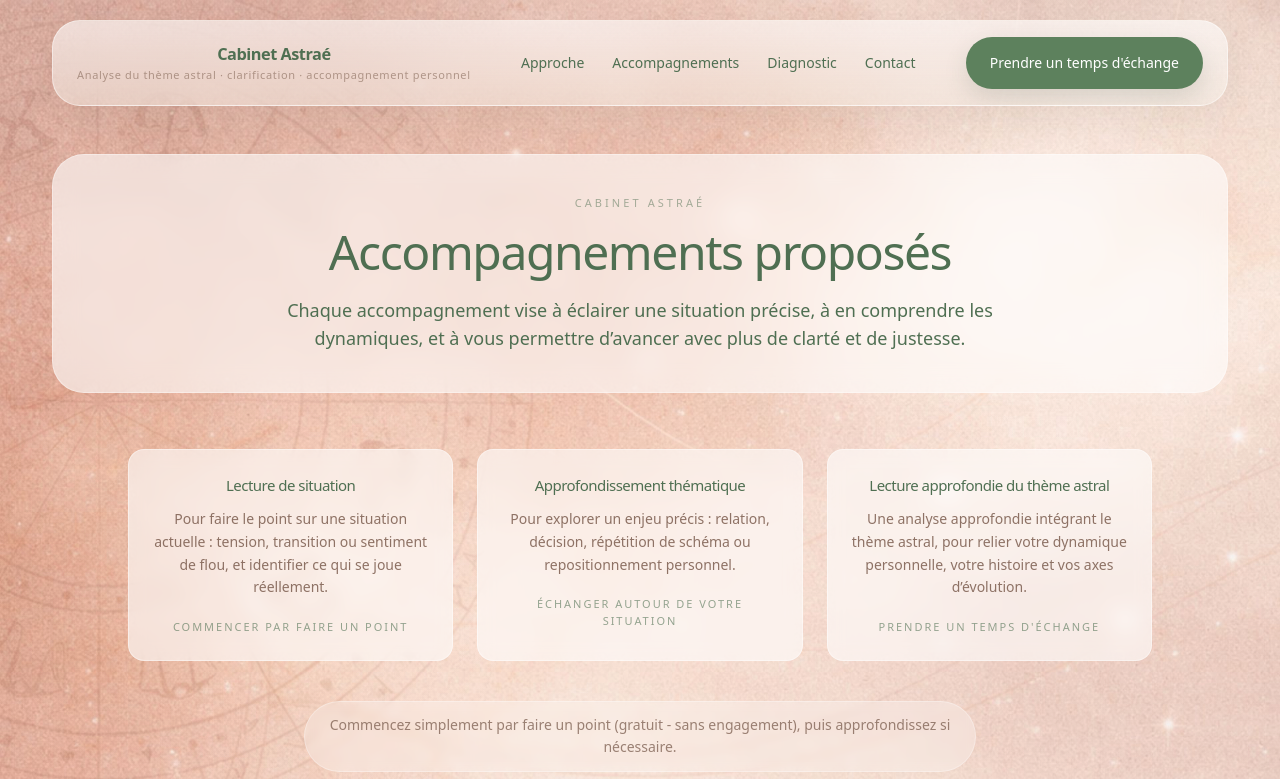
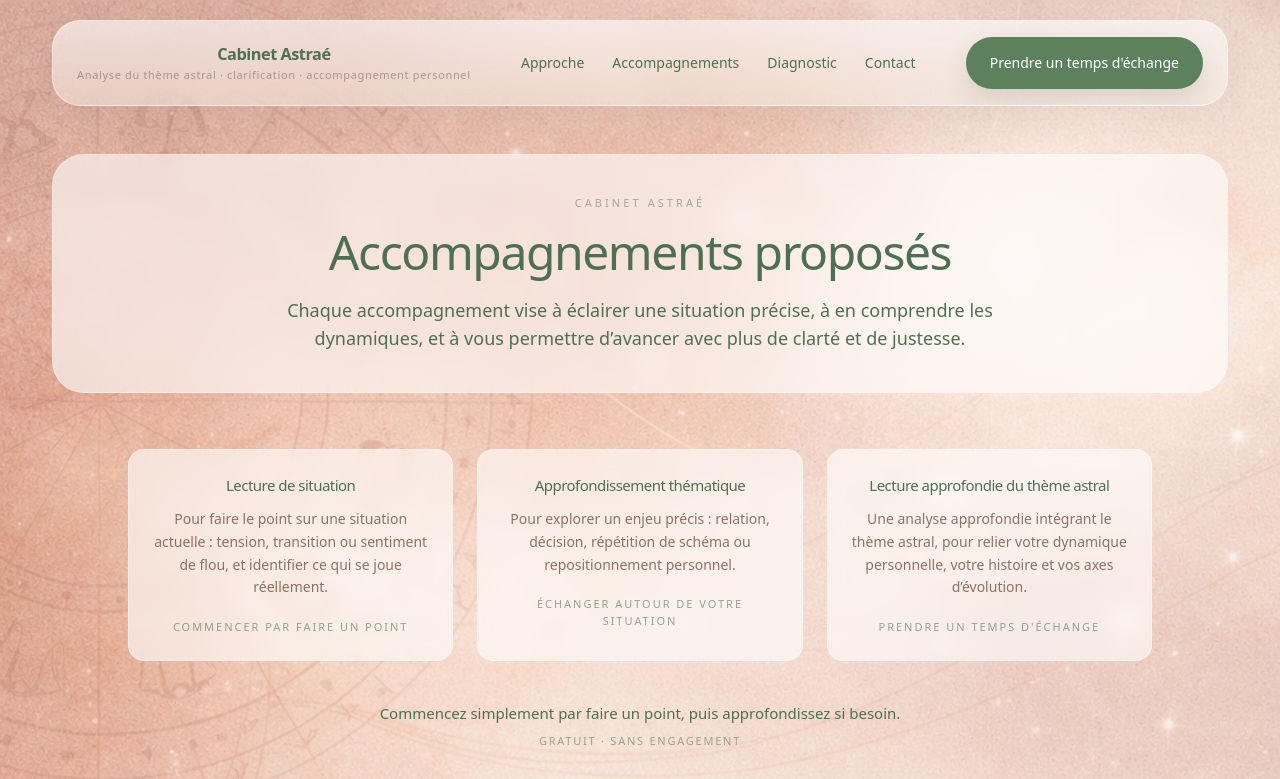
Before and after one commit to arnaudcrestey/cabinet-astrae, a Next.js app: page /accompagnements in a window 1280 px wide. Shown: the top 779 px of the page. Built offline with nearby package versions, Linux system fonts and the light colour scheme.

Commit message:
Update page.tsx

```diff
--- a/app/accompagnements/page.tsx
+++ b/app/accompagnements/page.tsx
@@ -51,8 +51,11 @@ export default function AccompagnementsPage() {
         </section>
 
         <div className="mx-auto max-w-2xl text-center">
-  <p className="rounded-full border border-white/30 bg-white/30 px-5 py-3 text-[14px] leading-relaxed text-umber/75 backdrop-blur-sm">
-    Commencez simplement par faire un point (gratuit - sans engagement), puis approfondissez si nécessaire.
+  <p className="text-sm leading-relaxed text-umber/78 md:text-[15px]">
+    Commencez simplement par faire un point, puis approfondissez si besoin.
+  </p>
+  <p className="mt-2 text-[11px] uppercase tracking-[0.16em] text-pine/55">
+    Gratuit · Sans engagement
   </p>
 </div>
 
```
